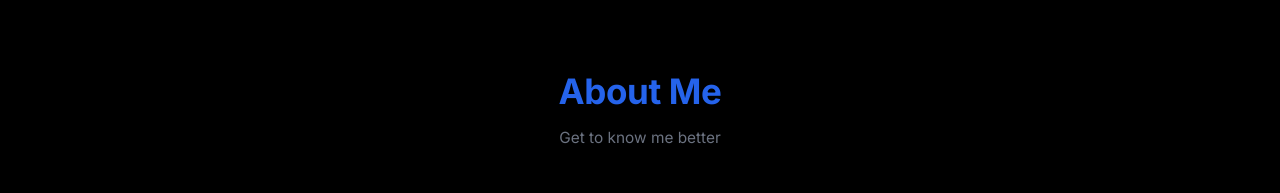
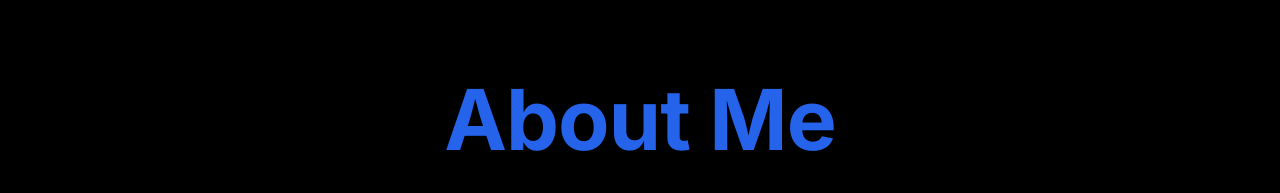
Before and after one commit to Proton963/My-Portfolio, a React (Vite) app: page / in a window 1280 px wide. Shown: the part 800-993 px from the top of the page. Built offline with nearby package versions, Linux system fonts and the light colour scheme.

Commit message:
Addition: Transition Effect

```diff
--- a/src/components/About.jsx
+++ b/src/components/About.jsx
@@ -1,12 +1,37 @@
 import React from 'react';
+import { motion, useScroll, useTransform } from 'framer-motion';
+import TransitionOrb from './TransitionOrb';
+import '../styles/About.css';
 
 const About = () => {
+  const { scrollYProgress } = useScroll();
+
+  // Change heading color when orb reaches it (around 0.6-0.7 scroll progress)
+  const headingColor = useTransform(
+    scrollYProgress,
+    [0.24, 0.25],
+    ['#ffffff', '#1052a4']
+  );
+
+  const headingGlow = useTransform(
+    scrollYProgress,
+    [0.20, 0.25],
+    ['none', '0 0 40px #1052a4, 0 0 40px #1052a4']
+  );
+
   return (
     <section id="about" className="about">
       <div className="container">
         <div className="section-header">
-          <h2>About Me</h2>
-          <p>Get to know me better</p>
+          <motion.h2 className="about-heading"
+            style={{
+              // color: headingColor,
+              textShadow: headingGlow
+            }}
+          >
+            About Me
+          </motion.h2>
+          {/* <p>Get to know me better</p> */}
         </div>
 
         <div className="about-content">
--- a/src/components/Hero.jsx
+++ b/src/components/Hero.jsx
@@ -1,11 +1,13 @@
 import React from 'react';
 import { Typewriter } from 'react-simple-typewriter';
+import TransitionOrb from './TransitionOrb';
 import Spline from '@splinetool/react-spline';
 import '../styles/Hero.css';
 
 export default function Hero() {
   return (
     <section className="hero">
+      <TransitionOrb />
       <div className="hero-text">
         <h1>
             <span role="img" aria-label="waving hand">👋</span>{' '}
--- a/src/components/LoadingScreen.jsx
+++ b/src/components/LoadingScreen.jsx
@@ -29,7 +29,7 @@ export default function LoadingScreen() {
   useEffect(() => {
     const interval = setInterval(() => {
       setGreetingIndex(i => 1 - i); // toggle between 0 and 1
-    }, 2000);
+    }, 1500);
     return () => clearInterval(interval);
   }, []);
 
--- /dev/null
+++ b/src/components/TransitionOrb.jsx
@@ -0,0 +1,28 @@
+// src/components/TransitionOrb.jsx
+import React from 'react';
+import { motion, useScroll, useTransform } from 'framer-motion';
+import '../styles/TransitionOrb.css';
+
+export default function TransitionOrb() {
+  const { scrollYProgress } = useScroll();
+
+  // Orb shrinks between scroll 0–0.1, then moves down 0.1–0.25, then fades out 0.7–0.8
+  const scale = useTransform(scrollYProgress, [0, 0.2], [1, 0.001]);
+  const y = useTransform(scrollYProgress, [0.01, 0.20], ['0vh', '70vh']);
+  const opacity = useTransform(scrollYProgress, [0.7, 0.8], [1, 0]);
+
+  return (
+    <motion.div
+      className="transition-orb"
+      style={{
+        scale,
+        y,
+        opacity,
+        position: 'fixed',
+        transform: 'translateX(-500%)',
+        // zIndex: 999,
+        pointerEvents: 'none'
+      }}
+    />
+  );
+}
--- /dev/null
+++ b/src/styles/About.css
@@ -0,0 +1,20 @@
+.about {
+  min-height: 100vh;
+  background: #000;
+  padding: 4rem;
+}
+#about .section-header .about-heading {
+  font-size: 6rem;
+  margin-bottom: 2rem;
+  text-align: center;
+}
+
+@media (max-width: 720px) {
+  .about {
+    padding: 2rem;
+  }
+  #about .section-header .about-heading {
+    font-size: 4rem;
+    margin-bottom: 1rem;
+  }
+}
--- a/src/styles/Hero.css
+++ b/src/styles/Hero.css
@@ -15,11 +15,11 @@
 .hero::before {
   content: '';
   position: absolute;
-  top: -60%;           /* Moves the glow up so half is hidden */
+  top: -50%;           /* Moves the glow up so half is hidden */
   left: 50%;
   transform: translateX(-50%);
-  width: 1000px;       /* Increased size of the circle */
-  height: 800px;       /* Increased size of the circle */
+  width: 100vw;       /* Increased size of the circle */
+  height: 80vh;       /* Increased size of the circle */
   background: radial-gradient(circle, #114b93 20%, transparent 70%);
   filter: blur(100px); /* Increased blur for softness */
   animation: breathe 10s ease-in-out infinite; /* Slower pulse */
@@ -217,6 +217,10 @@ a:not(:hover):focus {
     gap: 1px; /* space between text and mascot */
   }
 
+  .hero::before {
+    top: -30%;           /* Moves the glow up so half is hidden */
+  }
+
   .hero-text {
     max-width: 100%;
     text-align: center;
@@ -265,7 +269,7 @@ a:not(:hover):focus {
   }
 
  .hero::before {
-    top: -60%;           /* Moves the glow up so half is hidden */
+    top: -50%;           /* Moves the glow up so half is hidden */
  }
  .hero-text {
     max-width: 600px;
--- /dev/null
+++ b/src/styles/TransitionOrb.css
@@ -0,0 +1,26 @@
+/* src/styles/TransitionOrb.css */
+.transition-orb {
+  content: '';
+  display: flex;
+  justify-content: center;
+  position: absolute;
+  top: -60%;           /* Moves the glow up so half is hidden */
+  left: 14%;
+  width: 80vw;
+  height: 80vh;
+  background: radial-gradient(circle at center, #114b93 0%, transparent 70%);
+  filter: drop-shadow(0 0 20px #114b93);
+  filter: blur(100px);
+  border-radius: 50%;
+  z-index: 0;
+}
+
+
+@media (max-width: 768px) {
+  .transition-orb {
+    left: 20%;
+    transform: translateX(-50%);
+    width: 60vw; /* Adjust size for smaller screens */
+    height: 60vh; /* Adjust size for smaller screens */
+  }
+}
```
Also changed, not shown: src/assets/My_Portfolio.png (deleted).
